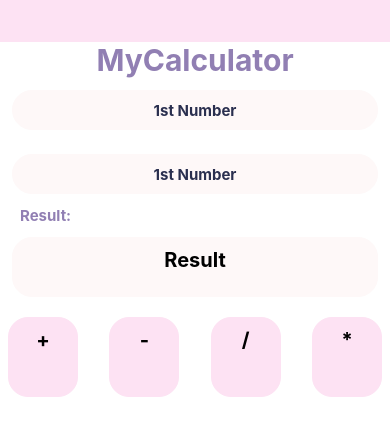
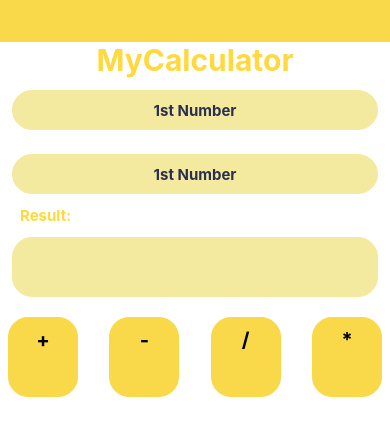
Before and after one commit to MHassaanAdil440/MyCalculator-P01-, a React Native app: screen / in a window 390 px wide. Shown: the top 436 px of the page. Built offline with nearby package versions, Linux system fonts and the light colour scheme.

Commit message:
Completed

```diff
--- a/App.js
+++ b/App.js
@@ -18,19 +18,45 @@ const CustomButton = ({ onPress, title, style }) => {
     </TouchableOpacity>
   );
 };
-const handlePress = () => {
-  console.log("Button pressed");
-};
+
 
 export default function App() {
   const [firstNumber, setFirstNumber] = useState(0);
   const [secondNumber, setSecondNumber] = useState(0);
-  const [result, setResult] = useState(0);
+  const [result, setResult] = useState();
+
+  const handlePressPlus = () => {
+    const r = parseInt(firstNumber) + parseInt(secondNumber);
+    setResult(r);
+  };
+
+  const handlePressMinus = () => {
+    let r = firstNumber - secondNumber;
+    setResult(r);
+  };
+
+  const handlePressMultiply = () => {
+    let r = firstNumber * secondNumber;
+    setResult(r);
+  };
+
+  const handlePressDivide = () => {
+    let r = firstNumber / secondNumber;
+    setResult(r);
+  };
+
+  const handleInputChangeFirst = (text) => {
+    setFirstNumber(text);
+  };
+
+  const handleInputChangeSecond = (text) => {
+    setSecondNumber(text);
+  };
   return (
     // <TouchableWithoutFeedback onPress={()=>textInputRef.current.blur()}>
 
     <View style={styles.container}>
-      <View style={{ flex: 0.05, backgroundColor: "#FDE2F3" }}>
+      <View style={{ flex: 0.05, backgroundColor: "#F9D949" }}>
         {/* <Text>Testing</Text>s */}
       </View>
       <View style={{ flex: 0.6 }}>
@@ -38,8 +64,8 @@ export default function App() {
         <TextInput
           placeholder="1st Number"
           placeholderTextColor="#2A2F4F"
-          onChangeText={setFirstNumber}
-          // keyboardType={()=>{Keyboard.dismiss()}}
+          keyboardType='numeric'
+          onChangeText={handleInputChangeFirst}
           // showSoftInputOnFocus='false'
           style={styles.inputText}
         />
@@ -47,32 +73,33 @@ export default function App() {
         <TextInput
           placeholder="1st Number"
           placeholderTextColor="#2A2F4F"
-          onChangeText={setSecondNumber}
+          keyboardType='numeric'
+          onChangeText={handleInputChangeSecond}
           // onFocus={()=>{Keyboard.dismiss()}}
           // showSoftInputOnFocus='false'
           style={styles.inputText}
         />
         <Text style={styles.result}>Result:</Text>
-        <Text style={styles.textContainer}>Result</Text>
+        <Text style={styles.textContainer}>{result}</Text>
 
         <View style={styles.buttonRow}>
           <CustomButton
-            onPress={handlePress}
+            onPress={handlePressPlus}
             title="+"
             style={styles.customButtonsOperators}
           />
           <CustomButton
-            onPress={handlePress}
+            onPress={handlePressMinus}
             title="-"
             style={styles.customButtonsOperators}
           />
           <CustomButton
-            onPress={handlePress}
+            onPress={handlePressDivide}
             title="/"
             style={styles.customButtonsOperators}
           />
           <CustomButton
-            onPress={handlePress}
+            onPress={handlePressMultiply}
             title="*"
             style={styles.customButtonsOperators}
           />
@@ -97,13 +124,13 @@ const styles = StyleSheet.create({
     fontSize: 30,
     fontWeight: "bold",
     textAlign: "center",
-    color: "#917FB3",
+    color: "#FFD93D",
   },
   result: {
     fontSize: 15,
     fontWeight: "bold",
     // textAlign:'center',
-    color: "#917FB3",
+    color: "#FFD93D",
     marginLeft: 20,
   },
   inputText: {
@@ -111,8 +138,8 @@ const styles = StyleSheet.create({
     margin: 12,
     borderWidth: 1,
     padding: 10,
-    borderColor: "#FEF8F8",
-    backgroundColor: "#FEF8F8",
+    borderColor: "#F3E99F",
+    backgroundColor: "#F3E99F",
     borderRadius: 20,
     textAlign: "center",
     fontWeight: "bold",
@@ -123,32 +150,23 @@ const styles = StyleSheet.create({
     margin: 12,
     borderWidth: 1,
     padding: 10,
-    borderColor: "#FEF8F8",
-    backgroundColor: "#FEF8F8",
+    borderColor: "#F3E99F",
+    backgroundColor: "#F3E99F",
     borderRadius: 20,
     textAlign: "center",
     fontWeight: "bold",
     fontSize: 20,
     textAlignVertical: "center",
   },
-  customButtonsNumbers: {
-    height: 80,
-    width: 70,
-    margin: 8,
-    borderWidth: 1,
-    padding: 10,
-    borderColor: "#FDF4F5",
-    backgroundColor: "#FDF4F5",
-    borderRadius: 20,
-  },
+
   customButtonsOperators: {
     height: 80,
     width: 70,
     margin: 8,
     borderWidth: 1,
     padding: 10,
-    borderColor: "#FDE2F3",
-    backgroundColor: "#FDE2F3",
+    borderColor: "#F9D949",
+    backgroundColor: "#F9D949",
     borderRadius: 20,
   },
   buttonText: {
```
Also changed, not shown: UI Screentshots/SS2.jpg (added).
